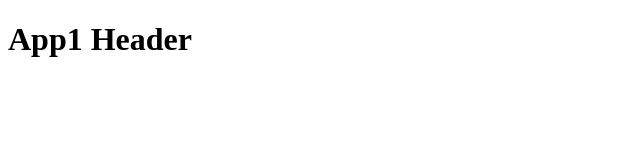
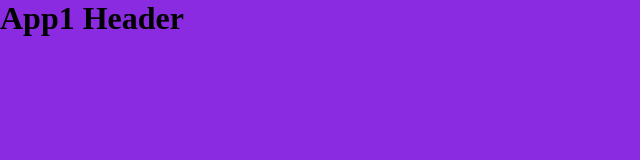
Before and after one commit to Scoripo14/HMK, a plain HTML site: page index.html in a window 1280 px wide. Shown: the whole page, without its empty margins (0-640 px from the left). Drawn offline with Linux system fonts and the light colour scheme.

Commit message:
App2 commit 1

```diff
--- a/index.html
+++ b/index.html
@@ -3,6 +3,7 @@
   <head>
     <meta charset="UTF-8" />
     <meta name="viewport" content="width=device-width, initial-scale=1.0" />
+    <link rel="stylesheet" href="style.css" />
     <title>Document</title>
   </head>
   <body>
--- /dev/null
+++ b/style.css
@@ -0,0 +1,6 @@
+* {
+  margin: 0;
+  padding: 0;
+  box-sizing: border-box;
+  background-color: blueviolet;
+}
```
